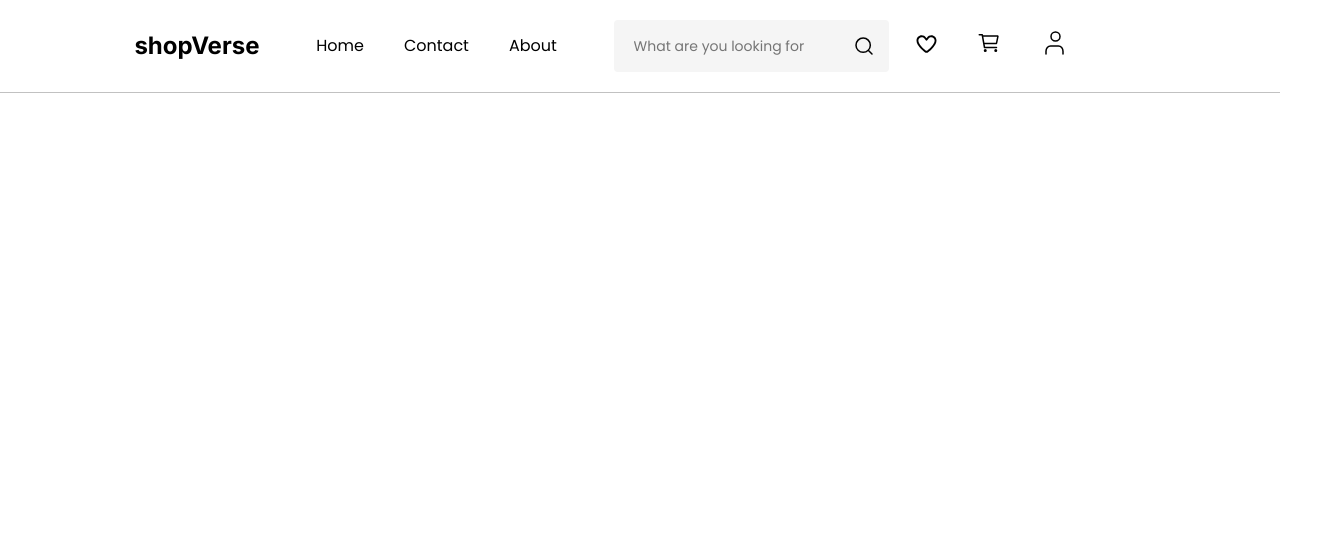
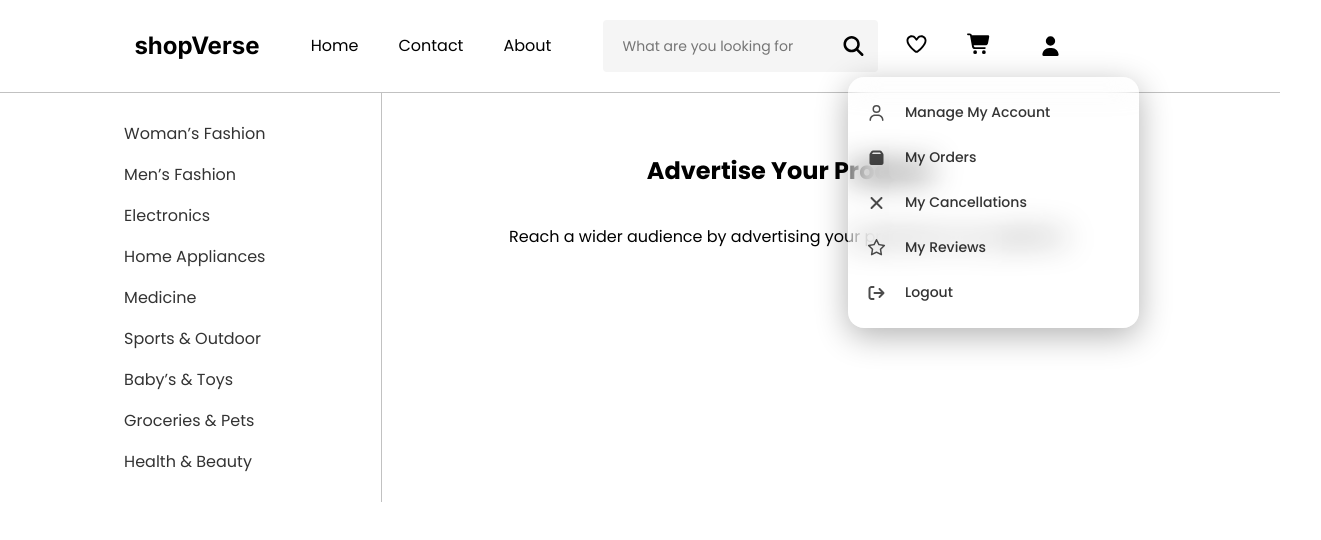
Before and after one commit to mohamedmasodabozed/ShopVerse-, a React (Vite) app in the folder ShopVerse/Client/: page / in a window 1280 px wide. Both pictures are taken after a click on the link 1114 px from the left and 58 px from the top of the page. Shown: the top 540 px of the page, 1321 px wide, since content can reach past the window. Built offline with nearby package versions, Linux system fonts and the light colour scheme.

Commit message:
Added the navlist

```diff
--- a/ShopVerse/Client/src/App.css
+++ b/ShopVerse/Client/src/App.css
@@ -28,6 +28,13 @@
     font-size: 24px;
     line-height: 24px;
     letter-spacing: 3%;
+    transition: all 0.3s ease-in-out;
+    cursor: pointer;
+}
+
+.logo:hover {
+    transform: scale(1.05);
+    color: #DB4444;
 }
 
 .links ul {
@@ -49,11 +56,15 @@
   letter-spacing: 0%;
   text-align: center;
   font-weight: 400;
+  transition: all 0.3s ease-in-out;
+  position: relative;
+}
 
-}
 .links li:hover {
   border-bottom: 1px solid black;
   animation: up 0.5s ease-in-out;
+  color: #DB4444;
+  transform: translateY(-2px);
 }
 @keyframes up {
   0% {
@@ -87,26 +98,29 @@
 }
 
 .search-items input {
-border: none;
+    border: none;
     border-radius: 4px;
     margin-right: 8px;
     outline: none;
     font-family: 'Poppins', sans-serif;
     font-size: 14px;
     background-color: #F5F5F5;
-    /* padding: 15px; */
-    /* padding-right: 60px; */
-    /* padding-left: 30px; */
     width: 243px;
     height: 38px;
     padding-top: 7px;
     padding-right: 12px;
     padding-bottom: 7px;
     padding-left: 20px;
-
+    transition: all 0.3s ease-in-out;
 }
 
-.search-items svg  {
+.search-items input:focus {
+    background-color: #ffffff;
+    box-shadow: 0 2px 8px rgba(0, 0, 0, 0.1);
+    transform: scale(1.02);
+}
+
+.search-items svg {
     margin-left: 4px;
     margin-right: 16px;
     color: black;
@@ -116,31 +130,142 @@
     margin-left: 10px;
     margin-right: 10px;
     padding: 5px;
+    transition: all 0.3s ease-in-out;
+    cursor: pointer;
+}
+
+.search-items svg:hover {
+    color: orange;
+    transform: scale(1.1);
 }
 
 .search-items a {
   text-decoration: none;
   color: inherit;
   margin-left: 8px;
+  transition: all 0.3s ease-in-out;
 }
+
+.search-items a:hover {
+  transform: scale(1.1);
+}
+
+.profile-wrapper {
+  position: relative;
+  transition: all 0.3s ease-in-out;
+}
+
 .profile-icon {
-  transition: all 0.8s ease-in-out;
+  transition: all 0.4s ease-in-out;
   padding: 8px;
   border-radius: 50%;
   display: flex;
   align-items: center;
   justify-content: center;
+  position: relative;
+}
+
+
+.profile-nav {
+    position: absolute;
+    top: 100%;
+    right: 0;
+    width: 225px;
+    height: 209px;
+    background: rgba(255, 255, 255, 0.1);
+    backdrop-filter: blur(15px);
+    -webkit-backdrop-filter: blur(15px);
+    border: 1px solid rgba(255, 255, 255, 0.2);
+    border-radius: 16px;
+    box-shadow: 0 8px 32px rgba(0, 0, 0, 0.3), inset 0 1px 0 rgba(255, 255, 255, 0.2);
+    margin-top: 8px;
+    display: flex;
+    justify-content: center;
+    align-items: center;
+    z-index: 1000;
+    animation: fadeInUp 0.3s ease-out;
+    transform-origin: top right;
+}
+
+@keyframes fadeInUp {
+    0% {
+        opacity: 0;
+        transform: translateY(-10px) scale(0.95);
+    }
+    100% {
+        opacity: 1;
+        transform: translateY(0) scale(1);
+    }
+}
+
+.profile-nav ul {
+    list-style: none;
+    margin: 0;
+    padding: 12px 0;
+    display: flex;
+    flex-direction: column;
+    width: 100%;
+    scrollbar-width: none;
+    justify-content: center;
+    align-items: flex-start;
+}
+
+.profile-nav li {
+  display: flex;
+    align-items: center;
+    padding: 12px 16px;
+    color: rgba(0, 0, 0, 0.8);
+    cursor: pointer;
+    transition: all 0.3s ease;
+    border-radius: 8px;
+    margin: 0px 8px;
+    backdrop-filter: blur(5px);
+}
+
+.profile-nav li:hover {
+  background: rgba(219, 68, 68, 0.2);
+  backdrop-filter: blur(10px);
+  border: 1px solid rgba(219, 68, 68, 0.3);
+  color: #DB4444;
+  transform: translateX(4px);
+}
+
+.profile-nav li svg {
+    margin-right: 19px;
+    /* width: 16px; */
+    height: 16px;
+    color: rgba(0, 0, 0, 0.7);
+    transition: color 0.3s ease;
+    position: absolute;
+    /* display: flex
+; */
+    /* justify-content: center; */
+    margin-left: 30px;
+    /* align-items: center; */
+}
+
+.profile-nav li p {
+  margin: 0;
+  font-size: 14px;
+  font-family: 'Poppins', sans-serif;
+  font-weight: 500;
+  transition: color 0.3s ease;
 }
 
 .icon-hover:hover {
   background-color: #DB4444;
   color: white;
   border-radius: 50%;
+  padding: 10px;
+  transform: scale(1.1);
+  box-shadow: 0 4px 12px rgba(219, 68, 68, 0.3);
 }
 
 .profile-icon:hover svg {
   color: white;
+  transform: scale(1.1);
 }
+
 /* Responsive Design */
 @media (max-width: 768px) {
   nav {
@@ -180,6 +305,29 @@
     left: -40px;
     font-size: 18px;
   }
+
+  .advertisement {
+    margin-left: 5%;
+    margin-right: 5%;
+    flex-direction: column;
+    gap: 20px;
+    justify-content: flex-start;
+  }
+
+  .advertisement ul {
+    width: 100%;
+    border-right: none;
+    border-bottom: 1px solid #c1c1c1;
+    padding-right: 0;
+    padding-bottom: 20px;
+    min-height: auto;
+    margin-top: 0;
+  }
+
+  .advertisement > div:last-child {
+    justify-content: flex-start;
+    align-items: flex-start;
+  }
 }
 
 @media (max-width: 480px) {
@@ -211,6 +359,20 @@
     left: -35px;
     font-size: 16px;
   }
+
+  .advertisement {
+    margin-left: 2%;
+    margin-right: 2%;
+  }
+
+  .advertisement ul li a {
+    font-size: 14px;
+  }
+
+  .advertisement > div:last-child {
+    justify-content: flex-start;
+    align-items: flex-start;
+  }
 }
 
 @media (min-width: 1200px) {
@@ -228,17 +390,84 @@
     width: 243px;
     height: 38px;
   }
+
+  .advertisement {
+    margin-left: 8%;
+    margin-right: 8%;
+    gap: 60px;
+  }
+
+  .advertisement ul {
+    width: 250px;
+    padding-right: 60px;
+  }
 }
-/* Profile nav placeholder classes */
-.profile-nav
-{
+.cart-icon:hover{
+    color: white !important;
+    transform: scale(1.1);
 
 }
-.profile-nav .active
-{
+.advertisement {
+    display: flex;
+    align-items: flex-start;
+    justify-content: center;
+    margin-left: 10%;
+    margin-right: 10%;
+    margin-top: 0;
+    gap: 40px;
+    padding-top: 20px;
+}
 
+.advertisement > div {
+    flex-shrink: 0;
 }
-.profile-nav .hiden
-{
-  display: none;
+
+.advertisement ul {
+    list-style: none;
+    border-right: 1px solid #c1c1c1;
+    width: 217px;
+    height: auto;
+    min-height: 344px;
+    margin: 0;
+    padding: 20px 0;
+    padding-right: 40px;
+    margin-top: -1px;
+    margin-left: 64%;
+    margin-top: -20px;
 }
+
+.advertisement > div:last-child {
+    display: flex;
+    flex-direction: column;
+    justify-content: center;
+    align-items: center;
+    text-align: center;
+    width: 100%;
+    padding: 20px;
+}
+
+.advertisement ul li {
+    padding: 8px 0;
+    transition: all 0.3s ease-in-out;
+}
+
+.advertisement ul li:hover {
+    background-color: rgba(219, 68, 68, 0.05);
+    padding-left: 8px;
+    border-radius: 4px;
+}
+
+.advertisement ul li a {
+    text-decoration: none;
+    font-family: 'Poppins', sans-serif;
+    font-weight: 400;
+    font-style: normal;
+    font-size: 16px;
+    line-height: 24px;
+    color: #333;
+    transition: color 0.3s ease-in-out;
+}
+
+.advertisement ul li a:hover {
+    color: #DB4444;
+}
--- a/ShopVerse/Client/src/App.jsx
+++ b/ShopVerse/Client/src/App.jsx
@@ -2,11 +2,13 @@
 import React from 'react'
 import './App.css'
 import Header from './components/Header.jsx'
+import Advertisement from './components/Advirtise/Advertisement.jsx'
 
 function App() {
     return (
         <>
             <Header />
+            <Advertisement />
         </>
     )
 }
--- /dev/null
+++ b/ShopVerse/Client/src/components/Advirtise/AdvertiseArea.jsx
@@ -0,0 +1,8 @@
+export default function AdvertiseArea() {
+    return (
+        <div >
+            <h2>Advertise Your Product</h2>
+            <p >Reach a wider audience by advertising your products on our platform.</p>
+        </div>
+    );
+}
--- /dev/null
+++ b/ShopVerse/Client/src/components/Advirtise/Advertisement.jsx
@@ -0,0 +1,10 @@
+import NavList from "./navList.jsx";
+import AdvertiseArea from "./AdvertiseArea.jsx";
+export default function Advertisement() {
+    return (
+        <div className="advertisement">
+        <NavList />
+        <AdvertiseArea />
+        </div>
+    );
+}
--- /dev/null
+++ b/ShopVerse/Client/src/components/Advirtise/navList.jsx
@@ -0,0 +1,14 @@
+export default function NavList() {
+    let listItems = ['Woman’s Fashion' , 'Men’s Fashion' , 'Electronics', 'Home Appliances', 'Medicine', 'Sports & Outdoor' , 'Baby’s & Toys' , 'Groceries & Pets','Health & Beauty'];
+    return (
+        <div >
+            <ul>
+                {listItems.map((item, index) => (
+                    <li key={index}>
+                        <a href="#">{item}</a>
+                    </li>
+                ))}
+            </ul>
+        </div>
+    );
+}
--- a/ShopVerse/Client/src/components/CartIcon.jsx
+++ b/ShopVerse/Client/src/components/CartIcon.jsx
@@ -1,15 +1,12 @@
 import React from 'react';
+import { FontAwesomeIcon } from '@fortawesome/react-fontawesome';
+import { faShoppingCart } from '@fortawesome/free-solid-svg-icons';
 
 export default function CartIcon() {
     return (
         <li>
             <a href="#">
-                <svg className = "icon-hover" width="24" height="24" viewBox="0 0 24 24" fill="none" xmlns="http://www.w3.org/2000/svg">
-                    <path d="M8.25 20.25C8.66421 20.25 9 19.9142 9 19.5C9 19.0858 8.66421 18.75 8.25 18.75C7.83579 18.75 7.5 19.0858 7.5 19.5C7.5 19.9142 7.83579 20.25 8.25 20.25Z" stroke="black" strokeWidth="1.5" strokeLinecap="round" strokeLinejoin="round"/>
-                    <path d="M18.75 20.25C19.1642 20.25 19.5 19.9142 19.5 19.5C19.5 19.0858 19.1642 18.75 18.75 18.75C18.3358 18.75 18 19.0858 18 19.5C18 19.9142 18.3358 20.25 18.75 20.25Z" stroke="black" strokeWidth="1.5" strokeLinecap="round" strokeLinejoin="round"/>
-                    <path d="M2.25 3.75H5.25L7.5 16.5H19.5" stroke="black" strokeWidth="1.5" strokeLinecap="round" strokeLinejoin="round"/>
-                    <path d="M7.5 12.5H19.1925C19.2792 12.5001 19.3633 12.4701 19.4304 12.4151C19.4975 12.3601 19.5434 12.2836 19.5605 12.1986L20.9105 5.44859C20.9214 5.39417 20.92 5.338 20.9066 5.28414C20.8931 5.23029 20.8679 5.18009 20.8327 5.13717C20.7975 5.09426 20.7532 5.05969 20.703 5.03597C20.6528 5.01225 20.598 4.99996 20.5425 5H6" stroke="black" strokeWidth="1.5" strokeLinecap="round" strokeLinejoin="round"/>
-                </svg>
+                <FontAwesomeIcon icon={faShoppingCart} className="icon-hover action"  />
             </a>
         </li>
     );
--- a/ShopVerse/Client/src/components/Profile.jsx
+++ b/ShopVerse/Client/src/components/Profile.jsx
@@ -1,13 +1,12 @@
 
 import React from 'react';
+import { FontAwesomeIcon } from '@fortawesome/react-fontawesome';
+import { faUser } from '@fortawesome/free-solid-svg-icons';
 
 export default function Profile() {
     return (
-        <>
-            <svg className='icon-hover' width="32" height="32" viewBox="0 0 32 32" fill="none" xmlns="http://www.w3.org/2000/svg">
-                <path d="M24 27V24.3333C24 22.9188 23.5224 21.5623 22.6722 20.5621C21.8221 19.5619 20.669 19 19.4667 19H11.5333C10.331 19 9.17795 19.5619 8.32778 20.5621C7.47762 21.5623 7 22.9188 7 24.3333V27" stroke="black" strokeWidth="1.5" strokeLinecap="round" strokeLinejoin="round"/>
-                <path d="M16.5 14C18.9853 14 21 11.9853 21 9.5C21 7.01472 18.9853 5 16.5 5C14.0147 5 12 7.01472 12 9.5C12 11.9853 14.0147 14 16.5 14Z" stroke="black" strokeWidth="1.5" strokeLinecap="round" strokeLinejoin="round"/>
-            </svg>
-        </>
+        <a href="#" className="profile-icon">
+            <FontAwesomeIcon icon={faUser} className="icon-hover" />
+        </a>
     );
 }
--- a/ShopVerse/Client/src/components/Profilenav.jsx
+++ b/ShopVerse/Client/src/components/Profilenav.jsx
@@ -2,29 +2,30 @@
 import { FontAwesomeIcon } from '@fortawesome/react-fontawesome';
 import { faBox, faXmark, faArrowRightFromBracket } from '@fortawesome/free-solid-svg-icons';
 import { faStar, faUser } from '@fortawesome/free-regular-svg-icons';
-import { useState } from 'react';
+
 export default function Profilenav() {
-    const [isClicked, setIsClicked] = useState(false);
-    const handleClick = () => {
-        setIsClicked(!isClicked);
-    }
     return (
-        <nav onClick={handleClick} className={`profile-nav ${isClicked ? 'active' : 'hide'}`}>
+        <nav className="profile-nav">
             <ul>
                 <li>
-                    <FontAwesomeIcon icon={faUser} /> <p>Manage My Account</p>
+                    <FontAwesomeIcon icon={faUser} />
+                    <p>Manage My Account</p>
                 </li>
                 <li>
-                    <FontAwesomeIcon icon={faBox} /><p>My Orders</p>
+                    <FontAwesomeIcon icon={faBox} />
+                    <p>My Orders</p>
                 </li>
                 <li>
-                    <FontAwesomeIcon icon={faXmark} /> <p>My Cancellations</p>
+                    <FontAwesomeIcon icon={faXmark} />
+                    <p>My Cancellations</p>
                 </li>
                 <li>
-                    <FontAwesomeIcon icon={faStar} /> <p>My Reviews</p>
+                    <FontAwesomeIcon icon={faStar} />
+                    <p>My Reviews</p>
                 </li>
                 <li>
-                    <FontAwesomeIcon icon={faArrowRightFromBracket} /> <p>Logout</p>
+                    <FontAwesomeIcon icon={faArrowRightFromBracket} />
+                    <p>Logout</p>
                 </li>
             </ul>
         </nav>
--- a/ShopVerse/Client/src/components/SearchBar.jsx
+++ b/ShopVerse/Client/src/components/SearchBar.jsx
@@ -1,12 +1,12 @@
 import React from 'react';
+import { FontAwesomeIcon } from '@fortawesome/react-fontawesome';
+import { faSearch } from '@fortawesome/free-solid-svg-icons';
 
 export default function SearchBar() {
     return (
         <li className='search-input'>
             <input type="text" placeholder="What are you looking for" />
-            <svg className="icon-hover" width="24" height="24" viewBox="0 0 24 24" fill="none" xmlns="http://www.w3.org/2000/svg">
-                <path d="M20 20L16.2223 16.2156M18.3158 11.1579C18.3158 13.0563 17.5617 14.8769 16.2193 16.2193C14.8769 17.5617 13.0563 18.3158 11.1579 18.3158C9.2595 18.3158 7.43886 17.5617 6.0965 16.2193C4.75413 14.8769 4 13.0563 4 11.1579C4 9.2595 4.75413 7.43886 6.0965 6.0965C7.43886 4.75413 9.2595 4 11.1579 4C13.0563 4 14.8769 4.75413 16.2193 6.0965C17.5617 7.43886 18.3158 9.2595 18.3158 11.1579V11.1579Z" stroke="black" strokeWidth="1.5" strokeLinecap="round"/>
-            </svg>
+            <FontAwesomeIcon icon={faSearch} className=" search-icon" />
         </li>
     );
 }
--- a/ShopVerse/Client/src/components/UserActions.jsx
+++ b/ShopVerse/Client/src/components/UserActions.jsx
@@ -3,11 +3,20 @@
 import WishlistIcon from './WishlistIcon.jsx';
 import CartIcon from './CartIcon.jsx';
 import Profile from './Profile.jsx';
+import Profilenav from './Profilenav.jsx';
 
 export default function UserActions({ loggedIn }) {
+    const [isHovered, setIsHovered] = React.useState(false);
     const [isClicked, setIsClicked] = React.useState(false);
+
     const handleClick = () => {
         setIsClicked(!isClicked);
+    };
+    const handleMouseEnter = () => {
+        setIsHovered(true);
+    };
+    const handleMouseLeave = () => {
+        setIsHovered(false);
     };
     return (
         <div className="search-items">
@@ -16,10 +25,12 @@
                 <WishlistIcon />
                 <CartIcon />
                 {loggedIn ? (
-                    <li>
-                        <a href="#" onClick={handleClick}>
-                            <Profile />
-                        </a>
+                    <li className="profile-wrapper"
+                        onMouseEnter={handleMouseEnter}
+                        onMouseLeave={handleMouseLeave}
+                        onClick={handleClick}>
+                        <Profile />
+                        {(isHovered || isClicked) && <Profilenav />}
                     </li>
                 ) : null}
             </ul>
```
